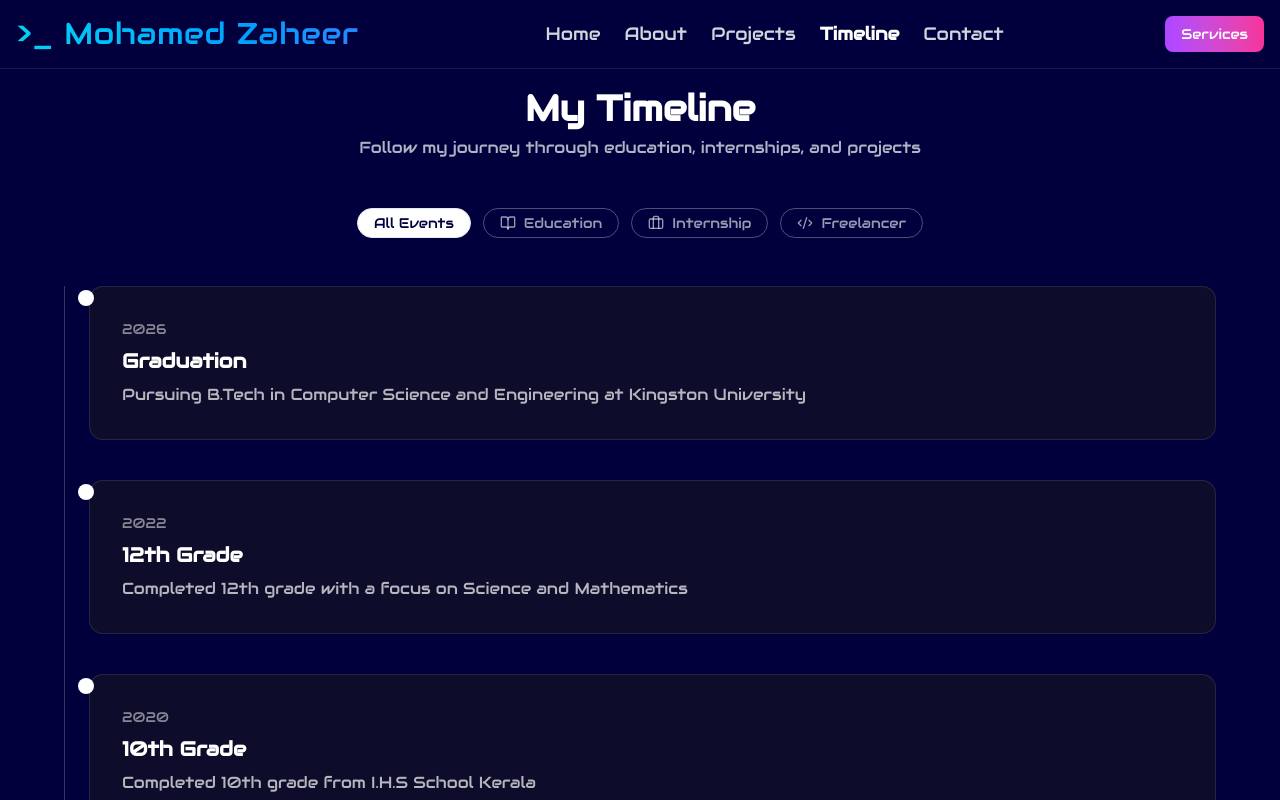
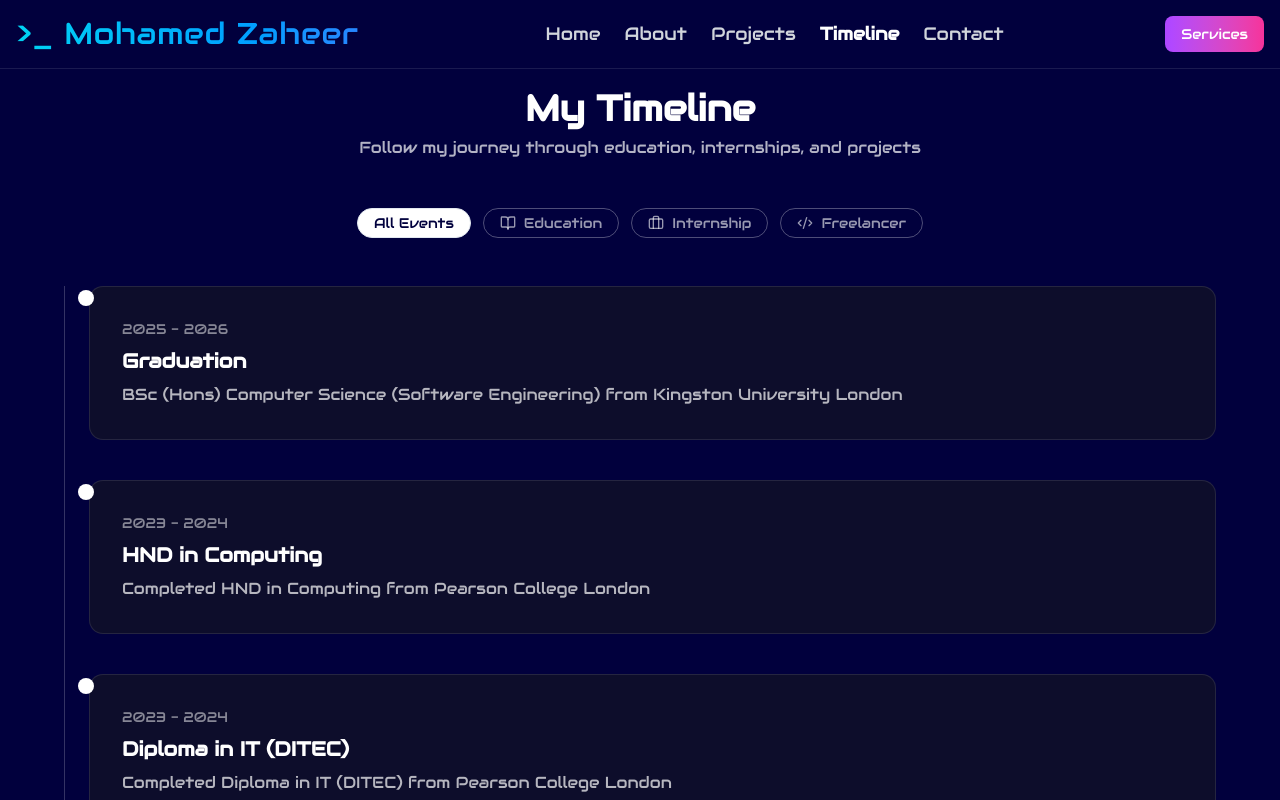
Before and after one commit to Zaheer2003/Portfolio_Zaheer, a Next.js app: page /timeline in a window 1280 px wide. Shown: the top 800 px of the page. Built offline with nearby package versions, Linux system fonts and the light colour scheme.

Commit message:
some updates

```diff
--- a/src/app/timeline/page.tsx
+++ b/src/app/timeline/page.tsx
@@ -9,20 +9,26 @@ const filters: TimelineCategory[] = ['All Events', 'Education', 'Internship', 'F
 
 const timelineData = [
   {
-    year: '2026',
+    year: '2025 - 2026',
     title: 'Graduation',
-    description: 'Pursuing B.Tech in Computer Science and Engineering at Kingston University',
+    description: 'BSc (Hons) Computer Science (Software Engineering) from Kingston University London',
     type: 'Education',
   },
   {
-    year: '2022',
-    title: '12th Grade',
-    description: 'Completed 12th grade with a focus on Science and Mathematics',
+    year: '2023 - 2024',
+    title: 'HND in Computing',
+    description: 'Completed HND in Computing from Pearson College London',
     type: 'Education',
   },
   {
-    year: '2020',
-    title: '10th Grade',
+    year: '2023 - 2024',
+    title: 'Diploma in IT (DITEC)',
+    description: 'Completed Diploma in IT (DITEC) from Pearson College London',
+    type: 'Education',
+  },
+  {
+    year: '2023 - 2023',
+    title: 'Diploma in English',
     description: 'Completed 10th grade from I.H.S School Kerala',
     type: 'Education',
   },
```
